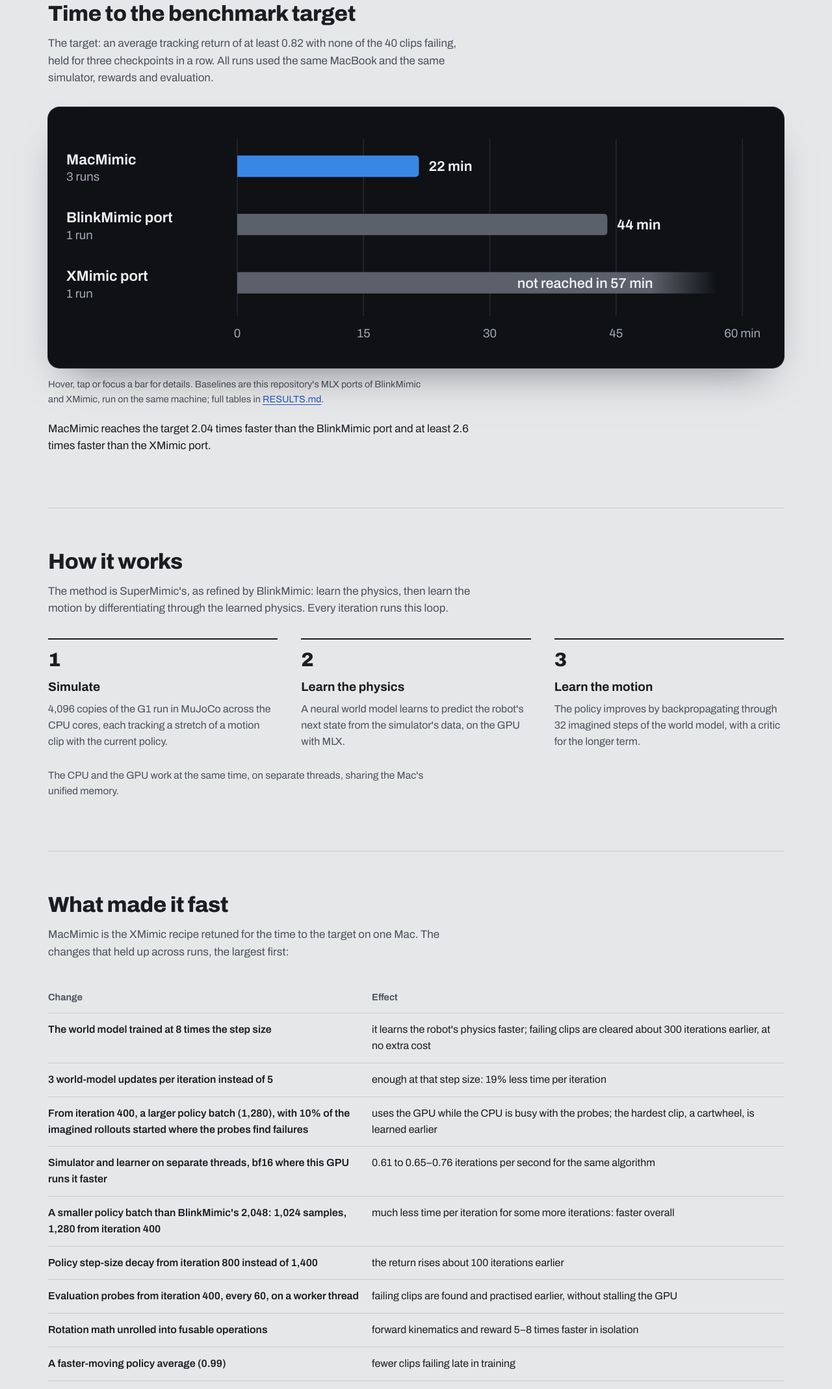
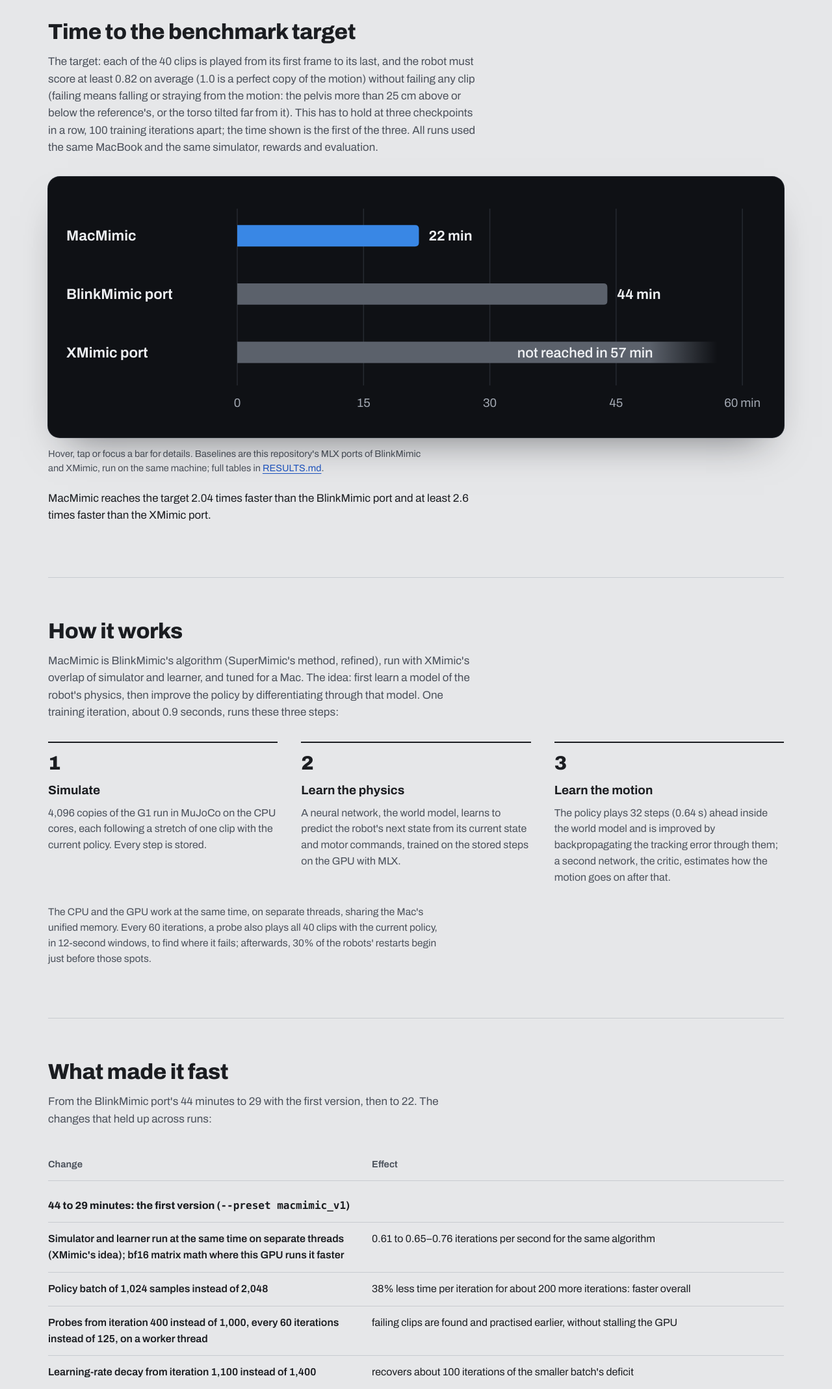
Before and after one commit to TonyInvent/MacMimic, a plain HTML site: page docs/index.html in a window 1280 px wide. Shown: the part 663-2800 px from the top of the page at 65% size. Drawn offline with Linux system fonts and the light colour scheme.

Commit message:
Project page and README: clearer lineage, defined terms, concrete numbers
- MacMimic's lineage stated once, the same way everywhere: BlinkMimic's algorithm
  (SuperMimic's method, refined), run with XMimic's overlap of simulator and
  learner, tuned for a Mac
- the target, score, failure, checkpoints and probes defined in plain terms;
  how-it-works steps with concrete numbers (4,096 robots, 32 steps = 0.64 s)
- what-made-it-fast grouped by version: 44 to 29 min (macmimic_v1), 29 to 22 min
- MuJoCo (CPU) and MLX (GPU) credited separately; run counts removed from the
  time-to-target chart (details stay in the tooltips)

Co-Authored-By: Claude Opus 5.5 <noreply@anthropic.com>
Claude-Session: https://claude.ai/code/session_01PefSPw4smfJsvgtYR2cAW9

```diff
--- a/docs/index.html
+++ b/docs/index.html
@@ -159,6 +159,7 @@
   th { font-weight: 650; font-size: 14.5px; color: var(--ink-2); }
   td:first-child { font-weight: 600; width: 44%; }
   td code, p code, li code { font-size: 0.9em; }
+  tr.group th { padding-top: 26px; color: var(--ink); font-size: 16px; font-weight: 750; }
 
   /* notes */
   .notes { margin: 0; padding-left: 1.1em; max-width: var(--measure); }
@@ -215,9 +216,9 @@
     <div class="hero">
       <div>
         <h1>Teach a simulated humanoid 40 motions in 22&nbsp;minutes, on a MacBook.</h1>
-        <p class="lede">MacMimic trains a whole-body motion-tracking policy for the Unitree G1 entirely on Apple silicon:
-          MuJoCo simulates 4,096 robots on the CPU while MLX trains a differentiable world model and the policy on the GPU.
-          No CUDA, no cloud, MIT licensed.</p>
+        <p class="lede">A simulated Unitree G1 humanoid learns to copy 40 human motion-capture clips, from walking and sprinting to
+          dancing, getting up off the floor and a cartwheel, on a MacBook Pro (M4 Pro). MuJoCo simulates 4,096 robots on the CPU while
+          MLX trains the networks on the GPU. No CUDA, no cloud, MIT licensed.</p>
         <div class="actions">
           <a class="btn primary" href="https://github.com/air23zj/macmimic">View the code</a>
           <a class="btn" href="#quickstart">Train it yourself</a>
@@ -236,8 +237,11 @@
 
     <section aria-labelledby="race">
       <h2 id="race">Time to the benchmark target</h2>
-      <p class="intro">The target: an average tracking return of at least 0.82 with none of the 40 clips failing, held
-        for three checkpoints in a row. All runs used the same MacBook and the same simulator, rewards and evaluation.</p>
+      <p class="intro">The target: each of the 40 clips is played from its first frame to its last, and the robot must
+        score at least 0.82 on average (1.0 is a perfect copy of the motion) without failing any clip (failing means
+        falling or straying from the motion: the pelvis more than 25 cm above or below the reference's, or the torso
+        tilted far from it). This has to hold at three checkpoints in a row, 100 training iterations apart; the time
+        shown is the first of the three. All runs used the same MacBook and the same simulator, rewards and evaluation.</p>
       <figure>
         <div class="screen chart" id="chart">
           <svg class="wide" viewBox="0 0 720 236" role="img" aria-labelledby="chart-title chart-desc">
@@ -268,22 +272,19 @@
 
             <g class="row" tabindex="0" data-tip="&lt;b&gt;MacMimic&lt;/b&gt;, this repository&lt;br&gt;3 runs: 21.0, 21.3 and 22.5 min (iteration 1,400 to 1,500)&lt;br&gt;1.09 to 1.11 iterations per second">
               <rect class="hit" x="0" y="20" width="720" height="44" fill="transparent" rx="6"/>
-              <text class="name" x="0" y="40">MacMimic</text>
-              <text class="sub" x="0" y="57">3 runs</text>
+              <text class="name" x="0" y="47">MacMimic</text>
               <path d="M176 31 H359 Q363 31 363 35 V49 Q363 53 359 53 H176 Z" fill="#3987e5"/>
               <text class="val" x="373" y="47">22 min</text>
             </g>
             <g class="row" tabindex="0" data-tip="&lt;b&gt;BlinkMimic port&lt;/b&gt;, the same algorithm in this repository&lt;br&gt;1 run: 44.0 min (iteration 1,600)&lt;br&gt;0.61 iterations per second">
               <rect class="hit" x="0" y="80" width="720" height="44" fill="transparent" rx="6"/>
-              <text class="name" x="0" y="100">BlinkMimic port</text>
-              <text class="sub" x="0" y="117">1 run</text>
+              <text class="name" x="0" y="107">BlinkMimic port</text>
               <path d="M176 91 H553 Q557 91 557 95 V109 Q557 113 553 113 H176 Z" fill="#5b616b"/>
               <text class="val" x="567" y="107">44 min</text>
             </g>
             <g class="row" tabindex="0" data-tip="&lt;b&gt;XMimic port&lt;/b&gt;, actor and learner split on one Mac&lt;br&gt;1 run: target not reached by 57 min (first clean checkpoint at 54.2 min)&lt;br&gt;0.65 iterations per second">
               <rect class="hit" x="0" y="140" width="720" height="44" fill="transparent" rx="6"/>
-              <text class="name" x="0" y="160">XMimic port</text>
-              <text class="sub" x="0" y="177">1 run</text>
+              <text class="name" x="0" y="167">XMimic port</text>
               <rect x="176" y="151" width="494" height="22" fill="url(#fade)"/>
               <text class="val in" x="604" y="167" text-anchor="end">not reached in 57 min</text>
             </g>
@@ -315,19 +316,19 @@
             </defs>
             <g class="row" tabindex="0" data-tip="&lt;b&gt;MacMimic&lt;/b&gt;, this repository&lt;br&gt;3 runs: 21.0, 21.3 and 22.5 min (iteration 1,400 to 1,500)&lt;br&gt;1.09 to 1.11 iterations per second">
               <rect class="hit" x="-4" y="0" width="344" height="58" fill="transparent" rx="6"/>
-              <text class="name" x="0" y="17">MacMimic <tspan class="sub">3 runs</tspan></text>
+              <text class="name" x="0" y="17">MacMimic</text>
               <path d="M0 28 H104 Q108 28 108 32 V44 Q108 48 104 48 H0 Z" fill="#3987e5"/>
               <text class="val" x="116" y="43">22 min</text>
             </g>
             <g class="row" tabindex="0" data-tip="&lt;b&gt;BlinkMimic port&lt;/b&gt;, the same algorithm in this repository&lt;br&gt;1 run: 44.0 min (iteration 1,600)&lt;br&gt;0.61 iterations per second">
               <rect class="hit" x="-4" y="62" width="344" height="58" fill="transparent" rx="6"/>
-              <text class="name" x="0" y="79">BlinkMimic port <tspan class="sub">1 run</tspan></text>
+              <text class="name" x="0" y="79">BlinkMimic port</text>
               <path d="M0 90 H216 Q220 90 220 94 V106 Q220 110 216 110 H0 Z" fill="#5b616b"/>
               <text class="val" x="228" y="105">44 min</text>
             </g>
             <g class="row" tabindex="0" data-tip="&lt;b&gt;XMimic port&lt;/b&gt;, actor and learner split on one Mac&lt;br&gt;1 run: target not reached by 57 min (first clean checkpoint at 54.2 min)&lt;br&gt;0.65 iterations per second">
               <rect class="hit" x="-4" y="124" width="344" height="58" fill="transparent" rx="6"/>
-              <text class="name" x="0" y="141">XMimic port <tspan class="sub">1 run</tspan></text>
+              <text class="name" x="0" y="141">XMimic port</text>
               <rect x="0" y="152" width="285" height="20" fill="url(#fade-n)"/>
               <text class="val in" x="248" y="167" text-anchor="end">not reached in 57 min</text>
             </g>
@@ -343,45 +344,52 @@
 
     <section aria-labelledby="how">
       <h2 id="how">How it works</h2>
-      <p class="intro">The method is SuperMimic's, as refined by BlinkMimic: learn the physics, then learn the motion by
-        differentiating through the learned physics. Every iteration runs this loop.</p>
+      <p class="intro">MacMimic is BlinkMimic's algorithm (SuperMimic's method, refined), run with XMimic's overlap of
+        simulator and learner, and tuned for a Mac. The idea: first learn a model of the robot's physics, then improve the
+        policy by differentiating through that model. One training iteration, about 0.9 seconds, runs these three steps:</p>
       <ol class="steps">
         <li>
           <h3>Simulate</h3>
-          <p>4,096 copies of the G1 run in MuJoCo across the CPU cores, each tracking a stretch of a motion clip with the
-            current policy.</p>
+          <p>4,096 copies of the G1 run in MuJoCo on the CPU cores, each following a stretch of one clip with the current
+            policy. Every step is stored.</p>
         </li>
         <li>
           <h3>Learn the physics</h3>
-          <p>A neural world model learns to predict the robot's next state from the simulator's data, on the GPU with MLX.</p>
+          <p>A neural network, the world model, learns to predict the robot's next state from its current state and motor
+            commands, trained on the stored steps on the GPU with MLX.</p>
         </li>
         <li>
           <h3>Learn the motion</h3>
-          <p>The policy improves by backpropagating through 32 imagined steps of the world model, with a critic for the
-            longer term.</p>
+          <p>The policy plays 32 steps (0.64 s) ahead inside the world model and is improved by backpropagating the tracking
+            error through them; a second network, the critic, estimates how the motion goes on after that.</p>
         </li>
       </ol>
-      <p class="loopnote">The CPU and the GPU work at the same time, on separate threads, sharing the Mac's unified memory.</p>
+      <p class="loopnote">The CPU and the GPU work at the same time, on separate threads, sharing the Mac's unified memory.
+        Every 60 iterations, a probe also plays all 40 clips with the current policy, in 12-second windows, to find where
+        it fails; afterwards, 30% of the robots' restarts begin just before those spots.</p>
     </section>
 
     <section aria-labelledby="fast">
       <h2 id="fast">What made it fast</h2>
-      <p class="intro">MacMimic is the XMimic recipe retuned for the time to the target on one Mac. The changes that held
-        up across runs, the largest first:</p>
+      <p class="intro">From the BlinkMimic port's 44 minutes to 29 with the first version, then to 22. The changes that held
+        up across runs:</p>
       <div class="tablewrap">
         <table>
           <thead><tr><th scope="col">Change</th><th scope="col">Effect</th></tr></thead>
           <tbody>
-            <tr><td>The world model trained at 8 times the step size</td><td>it learns the robot's physics faster; failing clips are cleared about 300 iterations earlier, at no extra cost</td></tr>
-            <tr><td>3 world-model updates per iteration instead of 5</td><td>enough at that step size: 19% less time per iteration</td></tr>
-            <tr><td>From iteration 400, a larger policy batch (1,280), with 10% of the imagined rollouts started where the probes find failures</td><td>uses the GPU while the CPU is busy with the probes; the hardest clip, a cartwheel, is learned earlier</td></tr>
-            <tr><td>Simulator and learner on separate threads, bf16 where this GPU runs it faster</td><td>0.61 to 0.65&ndash;0.76 iterations per second for the same algorithm</td></tr>
-            <tr><td>A smaller policy batch than BlinkMimic's 2,048: 1,024 samples, 1,280 from iteration 400</td><td>much less time per iteration for some more iterations: faster overall</td></tr>
-            <tr><td>Policy step-size decay from iteration 800 instead of 1,400</td><td>the return rises about 100 iterations earlier</td></tr>
-            <tr><td>Evaluation probes from iteration 400, every 60, on a worker thread</td><td>failing clips are found and practised earlier, without stalling the GPU</td></tr>
-            <tr><td>Rotation math unrolled into fusable operations</td><td>forward kinematics and reward 5&ndash;8 times faster in isolation</td></tr>
-            <tr><td>A faster-moving policy average (0.99)</td><td>fewer clips failing late in training</td></tr>
-            <tr><td>Next batches gathered while the GPU is busy; LayerNorm on bf16 activations</td><td>2.5% and about 3% more iterations per second</td></tr>
+            <tr class="group"><th colspan="2" scope="colgroup">44 to 29 minutes: the first version (<code>--preset macmimic_v1</code>)</th></tr>
+            <tr><td>Simulator and learner run at the same time on separate threads (XMimic's idea); bf16 matrix math where this GPU runs it faster</td><td>0.61 to 0.65&ndash;0.76 iterations per second for the same algorithm</td></tr>
+            <tr><td>Policy batch of 1,024 samples instead of 2,048</td><td>38% less time per iteration for about 200 more iterations: faster overall</td></tr>
+            <tr><td>Probes from iteration 400 instead of 1,000, every 60 iterations instead of 125, on a worker thread</td><td>failing clips are found and practised earlier, without stalling the GPU</td></tr>
+            <tr><td>Learning-rate decay from iteration 1,100 instead of 1,400</td><td>recovers about 100 iterations of the smaller batch's deficit</td></tr>
+            <tr><td>Policy averaged over the last ~100 iterations (0.99) instead of ~200</td><td>fewer clips failing late in training</td></tr>
+            <tr><td>Rotation math unrolled into fusable operations; next batches gathered while the GPU is busy</td><td>a policy update about 4% faster, and 2.5% more iterations per second</td></tr>
+            <tr class="group"><th colspan="2" scope="colgroup">29 to 22 minutes: MacMimic (<code>--preset macmimic</code>)</th></tr>
+            <tr><td>The world model trained at 8 times the learning rate</td><td>it learns the physics faster; failing clips are cleared about 300 iterations earlier, at no extra cost</td></tr>
+            <tr><td>3 world-model updates per iteration instead of 5</td><td>enough at that learning rate: 19% less time per iteration</td></tr>
+            <tr><td>From iteration 400, a policy batch of 1,280, with 10% of the imagined rollouts started where the probes found failures</td><td>uses the GPU while the CPU runs the probes; the hardest clip, a cartwheel, is learned earlier</td></tr>
+            <tr><td>Learning-rate decay from iteration 800 instead of 1,100</td><td>the score rises about 100 iterations earlier</td></tr>
+            <tr><td>LayerNorm on bf16 activations</td><td>about 3% more iterations per second</td></tr>
           </tbody>
         </table>
       </div>
@@ -397,9 +405,9 @@
         <li>MacMimic's time is the mean of three runs with different seeds (21.0 to 22.5 minutes; the slowest alone is 1.95
           times faster than the BlinkMimic port). The baselines are one run each. Between seeds, the iteration at which the
           target is reached varies by about 100.</li>
-        <li>The target is a threshold, and a run that has just crossed it tracks a little less precisely than one that crossed
-          it later. At its target MacMimic tracks with a return of 0.822 and 4.4 cm average body position error, BlinkMimic
-          with 0.847 and 3.9 cm; the time to equal tracking quality was not measured for this version.</li>
+        <li>The target is a threshold, not equal quality. When each reaches it, BlinkMimic tracks a little more precisely:
+          a score of 0.847 and 3.9 cm average body position error, against 0.822 and 4.4 cm for MacMimic. How long MacMimic
+          needs to match BlinkMimic's precision was not measured.</li>
         <li>Everything here is simulation. The policy has not been run on a physical robot.</li>
       </ul>
     </section>
@@ -416,7 +424,8 @@ bash scripts/train.sh macmimic logs/macmimic_s0 --seed 0</code></pre>
         <div>
           <p>You need a Mac with Apple silicon, <a href="https://docs.astral.sh/uv/">uv</a> and curl. The full 2,000
             iterations take about 30 minutes on an M4 Pro; the target is usually reached by iteration 1,400&ndash;1,500. Settings that
-            only affect speed and memory are chosen automatically for the Mac you run on.</p>
+            only affect speed and memory (simulator threads, bf16 or fp32, memory limits) are chosen automatically for the
+            Mac you run on.</p>
           <p>The same repository trains SuperMimic, BlinkMimic and XMimic (<code>--preset</code>), evaluates checkpoints and
             renders videos like the one above.</p>
         </div>
@@ -428,9 +437,10 @@ bash scripts/train.sh macmimic logs/macmimic_s0 --seed 0</code></pre>
       <ul class="credits">
         <li><a href="https://github.com/fuyichen0725/blinkmimic">BlinkMimic</a> <span>the algorithm and presets ported here (MIT)</span></li>
         <li><a href="https://github.com/HybridRobotics/supermimic">SuperMimic</a> <span>the method, Liao et al. 2026 (Apache-2.0)</span></li>
-        <li><a href="https://github.com/nico-bohlinger/xmimic">XMimic</a> <span>the actor and learner split</span></li>
+        <li><a href="https://github.com/nico-bohlinger/xmimic">XMimic</a> <span>running the simulator and the learner at the same time</span></li>
         <li><a href="https://github.com/zita-ch/supermimic_vibed">supermimic_vibed</a> and <a href="https://github.com/Huy-Quang-Dao/instantTrack">InstantTrack</a> <span>code BlinkMimic builds on (MIT)</span></li>
-        <li><a href="https://github.com/ml-explore/mlx">MLX</a> and <a href="https://mujoco.org">MuJoCo</a> <span>learning on the GPU, simulation on the CPU</span></li>
+        <li><a href="https://mujoco.org">MuJoCo</a> <span>physics simulation, on the CPU</span></li>
+        <li><a href="https://github.com/ml-explore/mlx">MLX</a> <span>the world model, policy and critic, trained on the GPU</span></li>
         <li>LAFAN1 by Ubisoft La Forge, G1 by Unitree <span>motions (CC BY-NC-ND 4.0) and robot model (BSD-3-Clause)</span></li>
       </ul>
     </section>
```
Also changed, not shown: docs/assets/time_to_target.png, 1 other file.
